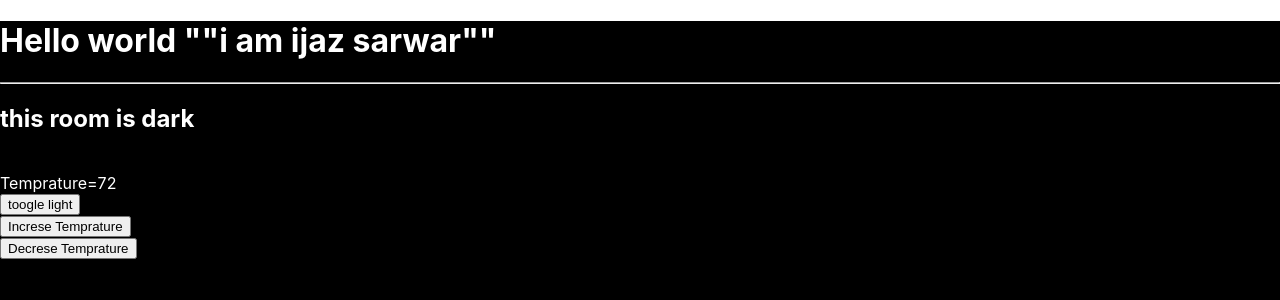
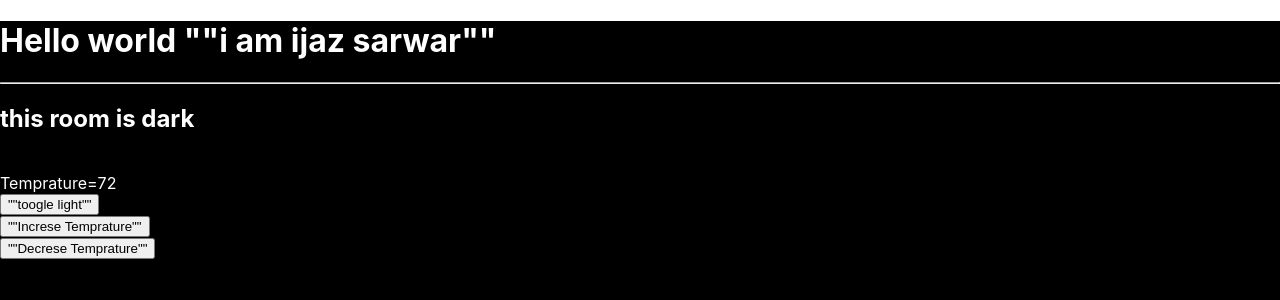
Before and after one commit to ijazchaudhry/class4-react-practice, a React (Create React App) app: page / in a window 1280 px wide. Shown: the top 300 px of the page. Built offline with nearby package versions, Linux system fonts and the light colour scheme.

Commit message:
Update Room.js

```diff
--- a/src/Room.js
+++ b/src/Room.js
@@ -26,16 +26,16 @@ function Room() {
       Temprature={temp}
       <br/>
       {/* <button onClick={updateLit}>toogle light</button> */}
-      <button onClick={()=>setLit(!isLit)}>toogle light</button>
+      <button onClick={()=>setLit(!isLit)}>""toogle light""</button>
       <br/>
       {/* <button onClick={increseAge}>Increment Tempreture</button> */}
       <button onClick={()=>{
             console.log("decrement Button Clicked");
             setTemp(++temp);
             }
-            }> Increse Temprature</button>
+            }> ""Increse Temprature""</button>
       <br/>
-      <button onClick={decreseTemp}>Decrese Temprature</button>
+      <button onClick={decreseTemp}>""Decrese Temprature""</button>
     </div>
   );
 }
```
